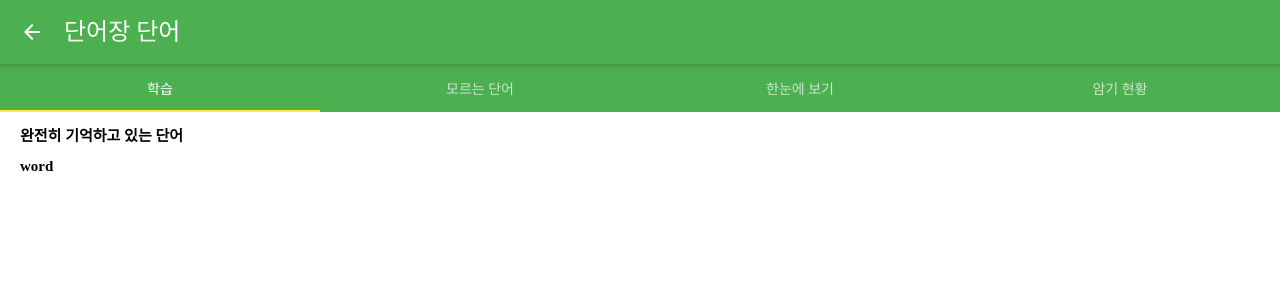
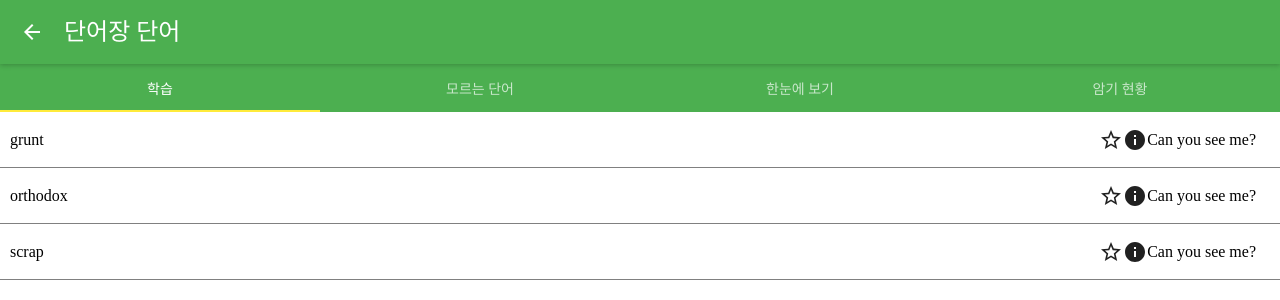
Before and after one commit to KimJinUk/listSwipe, a React app: page / in a window 1280 px wide. Shown: the top 300 px of the page. Built offline with nearby package versions, Linux system fonts and the light colour scheme.

Commit message:
껍데기

```diff
--- a/package.json
+++ b/package.json
@@ -12,7 +12,8 @@
     "material-ui": "^0.20.0",
     "react": "^16.2.0",
     "react-addons-update": "^15.6.2",
-    "react-dom": "^16.2.0"
+    "react-dom": "^16.2.0",
+    "react-motion": "^0.5.2"
   },
   "devDependencies": {
     "babel-core": "^6.26.0",
--- a/src/components/App.js
+++ b/src/components/App.js
@@ -12,16 +12,19 @@ class App extends React.Component {
 				meanN:'뜀박질',
 				meanA:'',
 				meanV:'',
+				isFavorite:'',
 			},{
 				string:'orthodox',
 				meanN:'정통파의 사람',
 				meanA:'정통의',
 				meanV:'',
+				isFavorite:'',
 			},{
 				string:'scrap',
 				meanN:'조각',
 				meanA:'',
 				meanV:'싸우다, 다투다',
+				isFavorite:'',
 			}]
 		}
 
@@ -29,11 +32,11 @@ class App extends React.Component {
 
 
     render(){
-    	console.log(this.state.words)
+    	//console.log(this.state.words)
         return (
         	<div>
             	<AppBar/>
-            	<Tabs/>
+            	<Tabs words = {this.state.words}/>
             </div>
         );
     }
--- a/src/components/Tabs.js
+++ b/src/components/Tabs.js
@@ -1,11 +1,17 @@
 import React from 'react';
 import {Tabs, Tab} from 'material-ui/Tabs';
+
+import {Toolbar, ToolbarGroup, ToolbarSeparator, ToolbarTitle} from 'material-ui/Toolbar';
+import ActionInfo from 'material-ui/svg-icons/action/info';
+import StarBorder from 'material-ui/svg-icons/toggle/star-border';
+
+import {Motion, spring} from 'react-motion';
 
 import MuiThemeProvider from 'material-ui/styles/MuiThemeProvider';
 
 const styles = {
   wrapper: {
-    padding: '0px 20px',
+
   },
   headline: {
     fontSize: 15,
@@ -16,18 +22,52 @@ const styles = {
   }
 };
 
+const Thing = () => (
+  <Motion defaultStyle={{ opacity: 0 }} style={{ opacity: spring(1) }}>
+    { (style) => <div style={style}>Can you see me?</div> }
+  </Motion>
+)
+
 function handleActive(tab) {
   alert(`A tab with this route property ${tab.props.index} was activated.`);
 }
 
-const TabsExampleSimple = () => (
+export default class TabsExampleSimple extends React.Component {
+  constructor(props) {
+    super(props)
+
+    this.state = {
+      words:this.props.words
+    }
+  }
+
+
+
+  render() {
+    console.log(this.state)
+    let words = this.state.words.map((memo, i) => {
+                  //if(!memo.isDeleted)
+                  return(
+                    <Toolbar key = {i} style = {{backgroundColor:'white', borderBottom:'1px solid gray'}}>
+                      <ToolbarGroup firstChild={true} style={{padding:'10px'}}>
+                        {memo.string}
+                      </ToolbarGroup>
+                      <ToolbarGroup>
+                        <StarBorder/>
+                        <ActionInfo />
+                        <Thing/>
+                      </ToolbarGroup>
+                    </Toolbar>
+                  );
+                })
+
+
+
+    return (
       <MuiThemeProvider>
         <Tabs inkBarStyle={{backgroundColor:'rgb(255, 235, 59)'}}>
           <Tab label="학습" style={{backgroundColor:'rgb(76,175,80)'}}>
-        <div style={styles.wrapper}>
-          <h2 style={styles.headline}>완전히 기억하고 있는 단어</h2>
-          <h2 style={styles.word}>word</h2>
-        </div>
+            {words}
           </Tab>
 
           <Tab label="모르는 단어" style={{backgroundColor:'rgb(76,175,80)'}}>
@@ -57,5 +97,5 @@ const TabsExampleSimple = () => (
         </Tabs>
       </MuiThemeProvider>
     );
-
-export default TabsExampleSimple;
+  }
+}
```
Also changed, not shown: 1 other file (tests, documents, lock files or other folders). Lines whose indentation alone changed are shown as unchanged.
